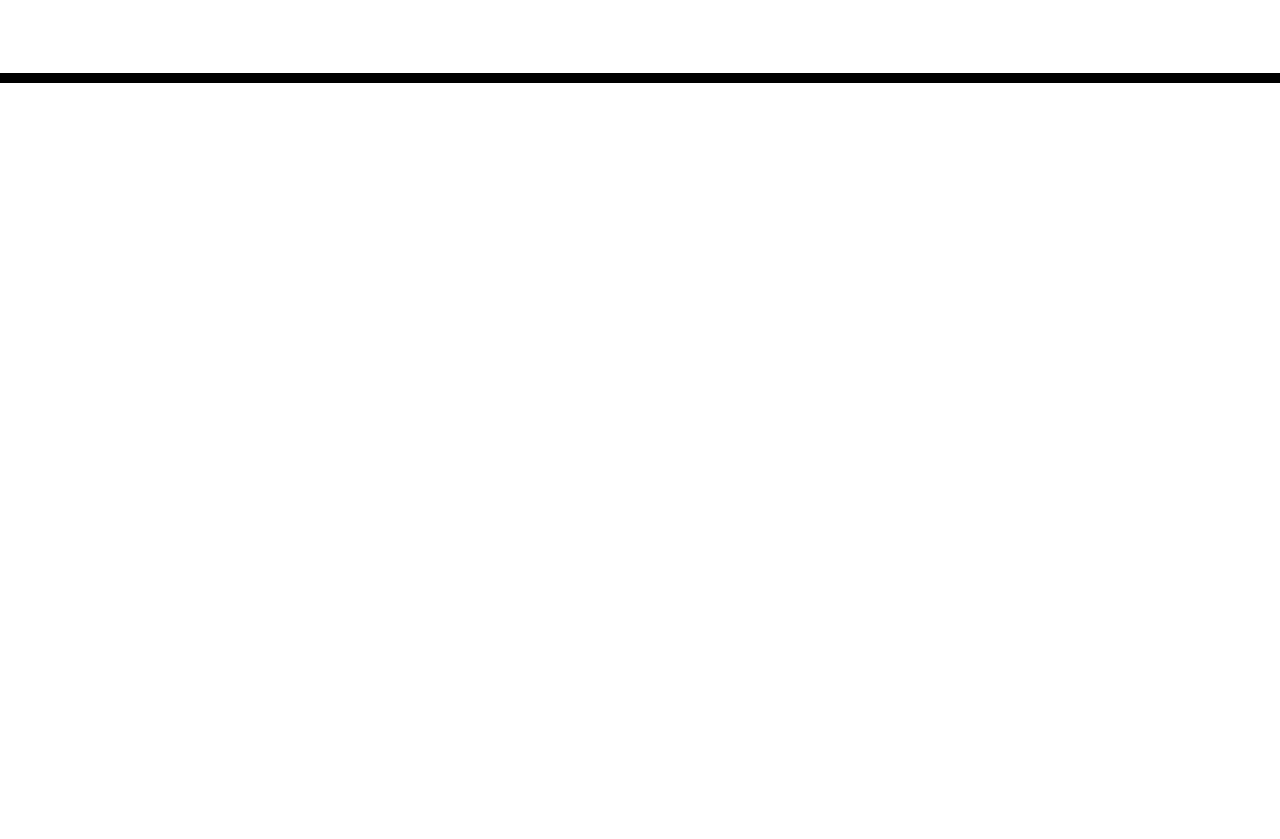
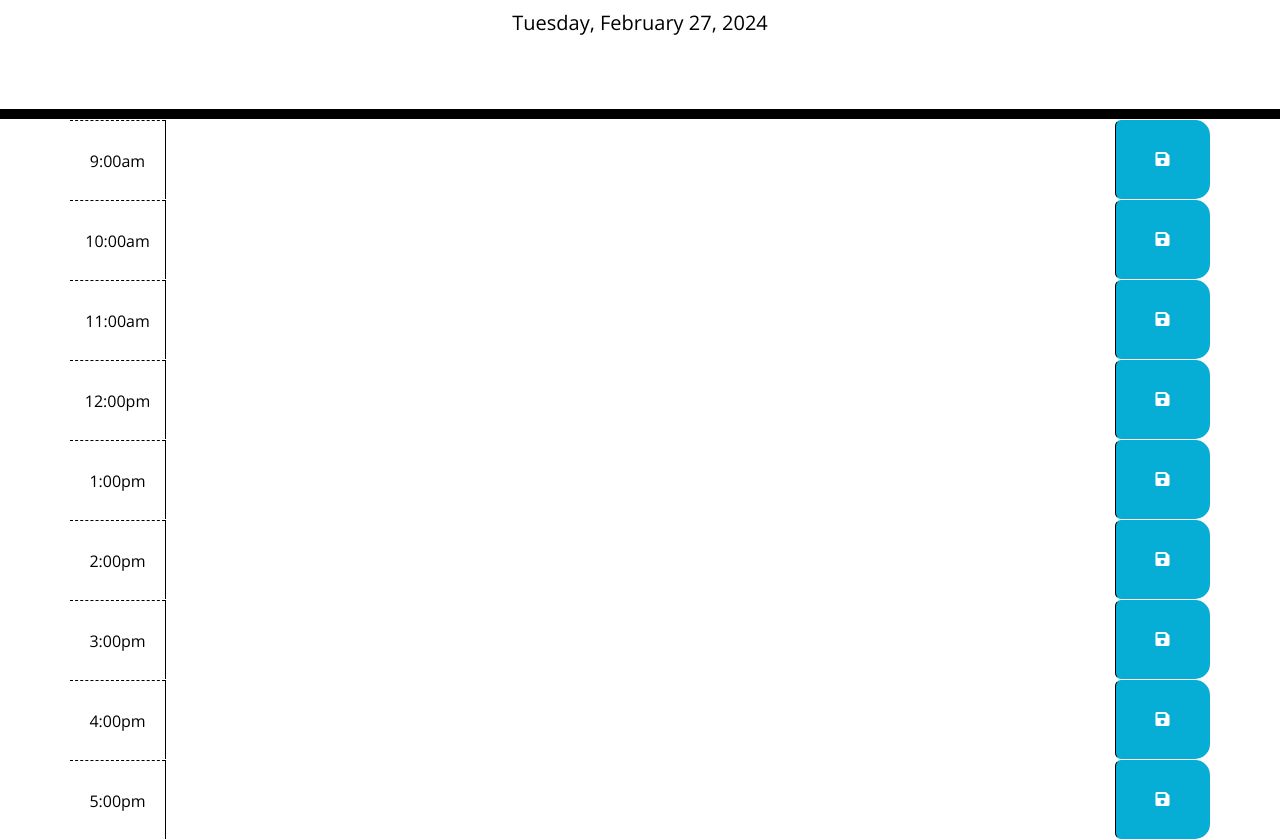
Before and after one commit to ZoeSobowale/Work-Scheduler---Mod7, a plain HTML site: page index.html in a window 1280 px wide. Shown: the part 168-1007 px from the top of the page. Before the commit the page ends 800 px from the top, so only its background shows below. Drawn offline with nearby package versions, Linux system fonts and the light colour scheme; files that its build step writes are made by us from their sources.

Commit message:
adding the script code

```diff
--- a/index.html
+++ b/index.html
@@ -31,9 +31,90 @@
       <p id="currentDay" class="lead"></p>
     </header>
     <div class="container">
-      <!-- Timeblocks go here -->
+      <div id="hour8" class="row time-block">
+        <div class="col-md-1 hour">
+            9:00am
+        </div>
+        <textarea class="col-md-10 description">
+        </textarea>
+        <button class="btn saveBtn col-md-1"><i class="fas fa-save"></i></button>
     </div>
 
+    <div id="hour9" class="row time-block">
+        <div class="col-md-1 hour">
+            10:00am
+        </div>
+        <textarea class="col-md-10 description">
+        </textarea>
+        <button class="btn saveBtn col-md-1"><i class="fas fa-save"></i></button>
+    </div>
+
+    <div id="hour10" class="row time-block">
+        <div class="col-md-1 hour">
+            11:00am
+        </div>
+        <textarea class="col-md-10 description">
+        </textarea>
+        <button class="btn saveBtn col-md-1"><i class="fas fa-save"></i></button>
+    </div>
+
+    <div id="hour12" class="row time-block">
+        <div class="col-md-1 hour">
+            12:00pm
+        </div>
+        <textarea class="col-md-10 description">
+        </textarea>
+        <button class="btn saveBtn col-md-1"><i class="fas fa-save"></i></button>
+    </div>
+
+    <div id="hour13" class="row time-block">
+        <div class="col-md-1 hour">
+            1:00pm
+        </div>
+        <textarea class="col-md-10 description">
+        </textarea>
+        <button class="btn saveBtn col-md-1"><i class="fas fa-save"></i></button>
+    </div>
+
+    <div id="hour14" class="row time-block">
+        <div class="col-md-1 hour">
+            2:00pm
+        </div>
+        <textarea class="col-md-10 description">
+        </textarea>
+        <button class="btn saveBtn col-md-1"><i class="fas fa-save"></i></button>
+    </div>
+
+    <div id="hour15" class="row time-block">
+        <div class="col-md-1 hour">
+            3:00pm
+        </div>
+        <textarea class="col-md-10 description">
+        </textarea>
+        <button class="btn saveBtn col-md-1"><i class="fas fa-save"></i></button>
+    </div>
+
+    <div id="hour16" class="row time-block">
+        <div class="col-md-1 hour">
+            4:00pm
+        </div>
+        <textarea class="col-md-10 description">
+        </textarea>
+        <button class="btn saveBtn col-md-1"><i class="fas fa-save"></i></button>
+    </div>
+
+    <div id="hour17" class="row time-block">
+        <div class="col-md-1 hour">
+            5:00pm
+        </div>
+        <textarea class="col-md-10 description">
+        </textarea>
+        <button class="btn saveBtn col-md-1"><i class="fas fa-save"></i></button>
+    </div>
+
+    </div>
+
+    <script src="script.js"></script>
     <script src="https://cdnjs.cloudflare.com/ajax/libs/jquery/3.2.1/jquery.min.js"></script>
     <script src="https://cdn.jsdelivr.net/npm/dayjs@1/dayjs.min.js"></script>
   </body>
--- /dev/null
+++ b/script.js
@@ -0,0 +1,56 @@
+document.addEventListener('DOMContentLoaded', function() {
+    const currentDayDisplay = document.getElementById('currentDay');
+    const timeBlocksContainer = document.getElementById('timeBlocks');
+    const businessHours = 9;
+    //The workday starts at 9am
+    const totalHours = 9;
+
+
+    // This is function to display today at the top of the calendar
+    function displayCurrentDay() {
+      const today = dayjs();
+      currentDay.textContent = today.format('dddd, MMMM D, YYYY');
+    }
+
+    function generateTimeBlocks() {
+      for (let i = 0; i < totalHours; i++) {
+        const hour = businessHours + i;
+        const timeBlock = document.createElement('div');
+        timeBlock.classList.add('time-block');
+
+        // Color coding past, present, and future time blocks
+        if (dayjs().hour() > hour) {
+          timeBlock.classList.add('past');
+        } else if (dayjs().hour() === hour) {
+          timeBlock.classList.add('present');
+        } else {
+          timeBlock.classList.add('future');
+        }
+
+        timeBlock.innerHTML = `
+          <div class="hour">${hour}:00</div>
+          <textarea class="event-input" placeholder="Enter event..."></textarea>
+          <button class="save-btn">Save</button>
+        `;
+
+        // Save event to local storage
+        const saveButton = timeBlock.querySelector('.save-btn');
+        saveButton.addEventListener('click', function() {
+          const eventText = timeBlock.querySelector('.event-input').value;
+          localStorage.setItem(`event-${hour}`, eventText);
+        });
+
+        // Load saved events from local storage
+        const savedEvent = localStorage.getItem(`event-${hour}`);
+        if (savedEvent) {
+          timeBlock.querySelector('.event-input').value = savedEvent;
+        }
+
+        timeBlocksContainer.appendChild(timeBlock);
+      }
+    }
+
+    // Call functions
+    displayCurrentDay();
+    generateTimeBlocks();
+  });
```
Also changed, not shown: style.css (renamed from starter/style.css).
